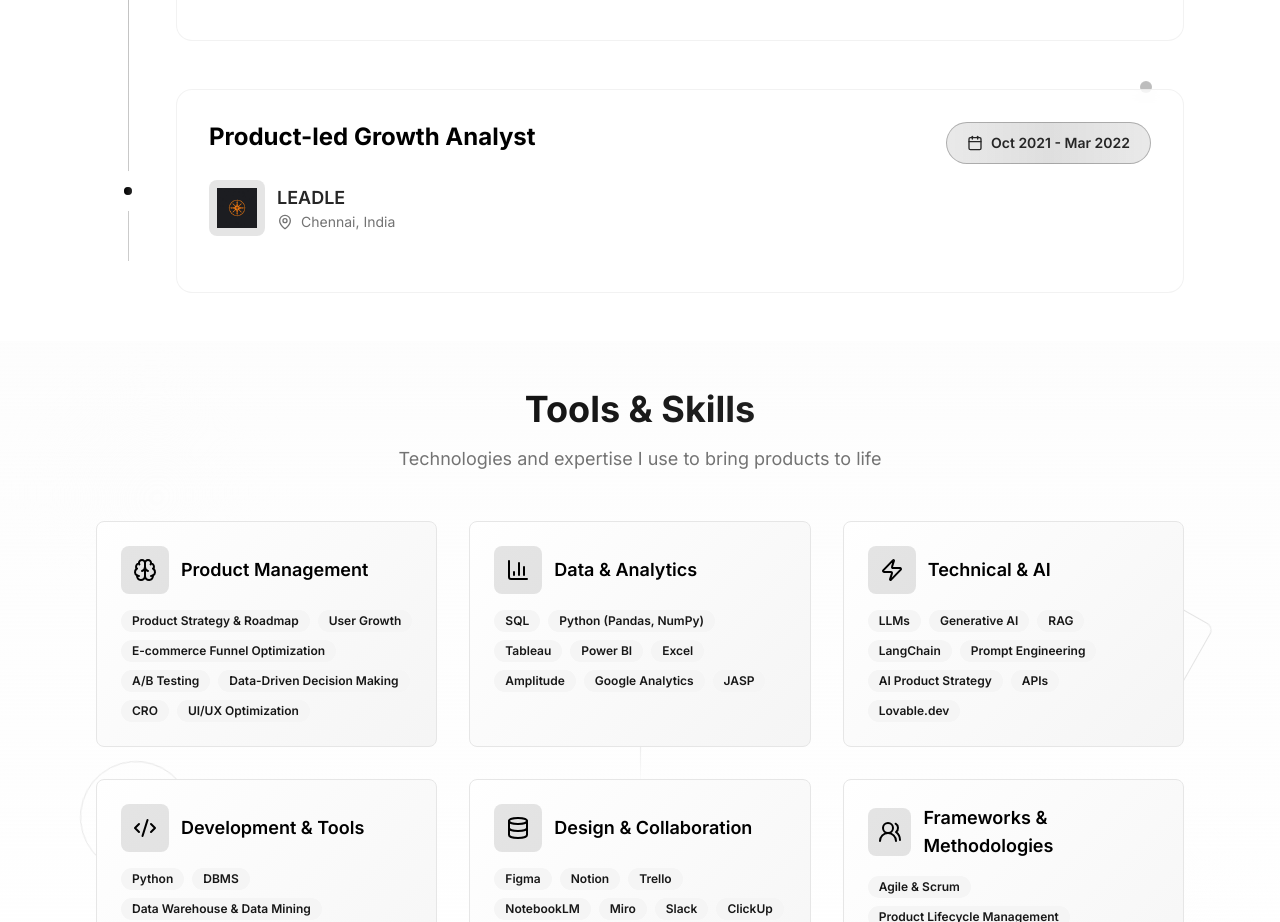
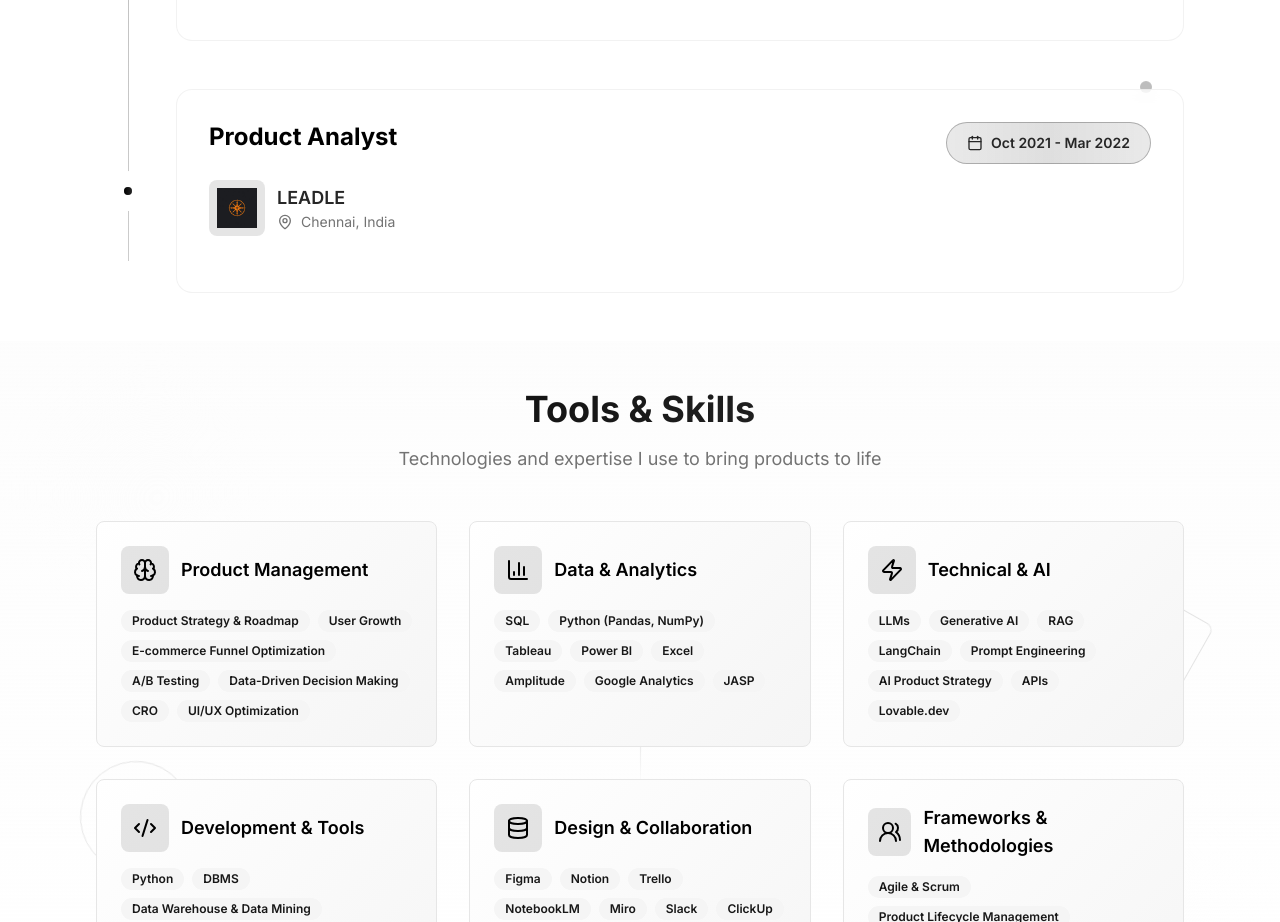
Before and after one commit to 5u2ny/pm-craftsman-suite, a React (Vite) app: page / in a window 1280 px wide. Shown: the part 2940-3862 px from the top of the page. Built offline with nearby package versions, Linux system fonts and the light colour scheme; the HTML template or start-up script is replaced by a standard one.

Commit message:
Change title to Product Analyst
Updated the role for the LEADLE company from "Product-led Growth Analyst" to "Product Analyst" in src/components/Experience.tsx.

```diff
--- a/src/components/Experience.tsx
+++ b/src/components/Experience.tsx
@@ -71,7 +71,7 @@ const Experience = () => {
     achievements: ["Collaborated directly with product team to redesign user qualification journeys, improving conversion efficiency by 35%", "Executed data-driven activation strategies based on user profiles and CRM signals, generating over $700K in revenue across two quarters"],
     techStack: ["User Journey Design", "CRM Strategy", "Conversion Optimization", "Data-Driven Strategy", "Funnel Optimization"]
   }, {
-    role: "Product-led Growth Analyst",
+    role: "Product Analyst",
     company: "LEADLE",
     logo: "/logos/leadle-logo.png",
     location: "Chennai, India",
```
